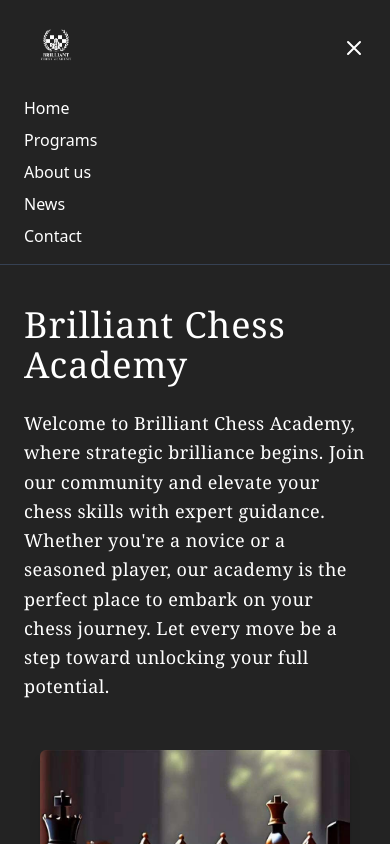
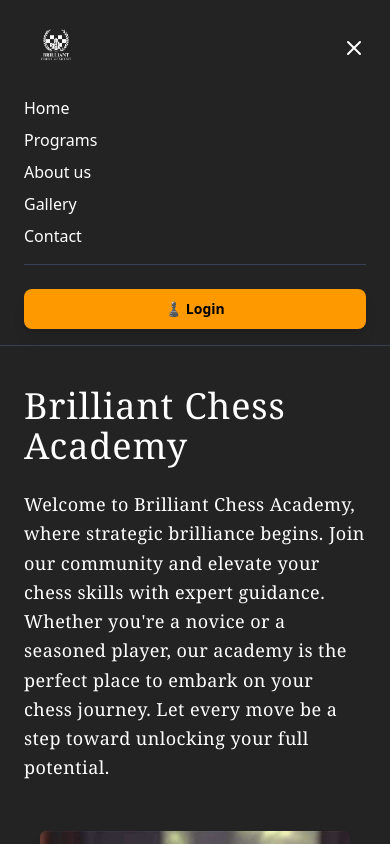
Before and after one commit to manthankhawse/BCA_Site, a Next.js app: page / in a window 390 px wide. Both pictures are taken after a click on the button 354 px from the left and 48 px from the top of the page. Shown: the top 844 px of the page. Built offline with nearby package versions, Linux system fonts and the light colour scheme; no server answers; the database is empty.

Commit message:
login mobile view fix

```diff
--- a/components/Navbar.tsx
+++ b/components/Navbar.tsx
@@ -76,12 +76,24 @@ export default function Navbar() {
 
       {/* Mobile Dropdown */}
       {isOpen && (
-        <div className="md:hidden px-6 pb-4 space-y-2 text-base font-light">
-          <Link href="/" className="block hover:text-gray-300">Home</Link>
-          <Link href="#courses" className="block hover:text-gray-300">Programs</Link>
-          <Link href="#about" className="block hover:text-gray-300">About us</Link>
-          <Link href="#" className="block hover:text-gray-300">News</Link>
-          <Link href="#contact" className="block hover:text-gray-300">Contact</Link>
+        <div className="lg:hidden px-6 pb-4 space-y-4 text-base font-light">
+          <div className="space-y-2">
+            <Link href="/" className="block hover:text-gray-300">Home</Link>
+            <Link href="/#courses" className="block hover:text-gray-300">Programs</Link>
+            <Link href="/#about" className="block hover:text-gray-300">About us</Link>
+            <Link href="/#gallery" className="block hover:text-gray-300">Gallery</Link>
+            <Link href="/#contact" className="block hover:text-gray-300">Contact</Link>
+          </div>
+
+          {/* Login Button in Mobile Dropdown (hidden on tablet and above where it's already in the header) */}
+          <div className="md:hidden pt-2 border-t border-gray-700">
+            <Link
+              href="/auth/login"
+              className="mt-4 bg-amber-500 hover:bg-amber-400 text-black font-semibold px-5 py-2.5 rounded-lg text-sm transition-colors flex items-center justify-center gap-2 shadow-lg w-full"
+            >
+              ♟ Login
+            </Link>
+          </div>
         </div>
       )}
     </nav>
```
